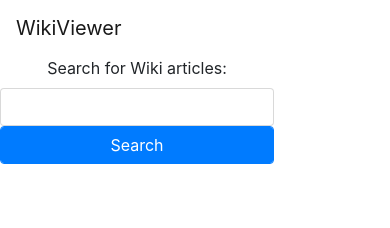
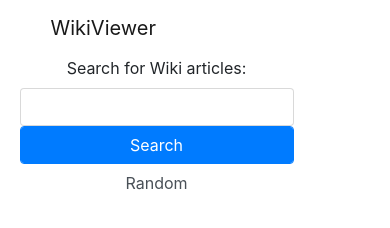
Before and after one commit to DylanCh/WikiViewer, a website: page client/index.html in a window 390 px wide. Drawn offline with nearby package versions, Linux system fonts and the light colour scheme.

Commit message:
add randomizer

```diff
--- a/client/App.js
+++ b/client/App.js
@@ -1,12 +1,6 @@
 'use strict';
 
 const url = 'https://en.wikipedia.org/w/api.php?action=query&format=json&&prop=info&inprop=url&titles=';
-
-$(document).ready(()=>{
-  $('#randomBtn').click(()=>{
-
-  });
-});
 
 var app = angular.module('wikiViewerApp',[]);
 
@@ -17,11 +11,14 @@ app.controller(
      $scope.query = '';
      $scope.links = [];
 
+     $scope.randomize = ()=>{
+       console.log('Generating random article');
+     };
+
      $scope.getWiki = ()=>{
        $http.get('/getWiki?q='+$scope.query,
         {headers:{'Api-User-Agent': 'Example/1.0'}})
          .then((response)=>{
-          //console.log(response.data['canonicalurl']);
           $scope.links.push(
             {
               url : response.data['canonicalurl'],
--- a/client/index.html
+++ b/client/index.html
@@ -8,21 +8,21 @@
     <link href="https://cdnjs.cloudflare.com/ajax/libs/twitter-bootstrap/4.0.0-beta/css/bootstrap.min.css" rel="stylesheet" type="text/css">
     <link href="https://rawgit.com/DylanCh/WikiViewer/master/client/site.css" rel="stylesheet" type="text/css">
   </head>
-  <body ng-app="wikiViewerApp" ng-controller="wikiController">
-    <nav class="navbar navbar-toggleable-md navbar-light bg-faded">
-      <a class="navbar-brand" href="#">WikiViewer</a>
-      <div class="collapse navbar-collapse" id="navbarSupportedContent">
-        <ul class="navbar-nav mr-auto">
-          <li class="nav-item active"></li>
-        </ul>
-    </nav>
-    <center class="container centered">
+  <body ng-app="wikiViewerApp" ng-controller="wikiController" style="margin: 0 auto; width :90%">
+    <center class="container">
+      <nav class="navbar navbar-toggleable-md navbar-light bg-faded">
+        <a class="navbar-brand" href="#">WikiViewer</a>
+      </nav>
       <div class="row">
         <div class="form-group">
           <label class="label">
             Search for Wiki articles:</label>
           <input type="text" class="form-control" ng-model="query" />
           <button ng-click="getWiki()" class="form-control btn btn-primary">Search</button>
+          <button id = "randomBtn" class="form-control btn"
+            style="cursor:pointer" ng-click="randomize">
+            Random
+          </button>
         </div>
       </div>
       <div class="row">
```
Also changed, not shown: README.md (added), 1 other file.
